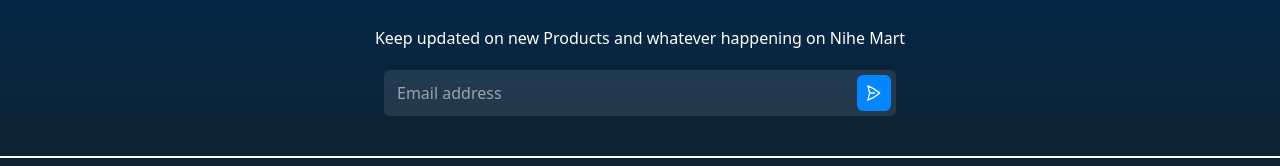
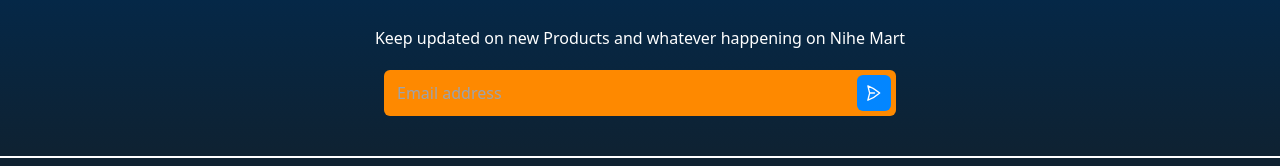
Before and after one commit to RUKUNDO-Prince/nihemart, a React (Vite) app in the folder client/: page / in a window 1280 px wide. Shown: the part 3573-3739 px from the top of the page. Built offline with nearby package versions, Linux system fonts and the light colour scheme.

Commit message:
modified the glassmorphism effect

```diff
--- a/client/src/index.css
+++ b/client/src/index.css
@@ -36,10 +36,10 @@
 
 @layer components {
 	.bg-glass {
-		@apply bg-clip-padding backdrop-filter backdrop-blur-md bg-opacity-10
-		hover:bg-gray-600/10 border border-gray-800 text-white;
+		@apply bg-clip-padding backdrop-filter backdrop-blur-lg bg-opacity-[25%]
+		bg-primary border border-primary text-white;
 	}
     .bg-glass2 {
-        @apply bg-gray-100/10 border border-gray-800
+        @apply bg-primary border border-primary
     }
 }
```
